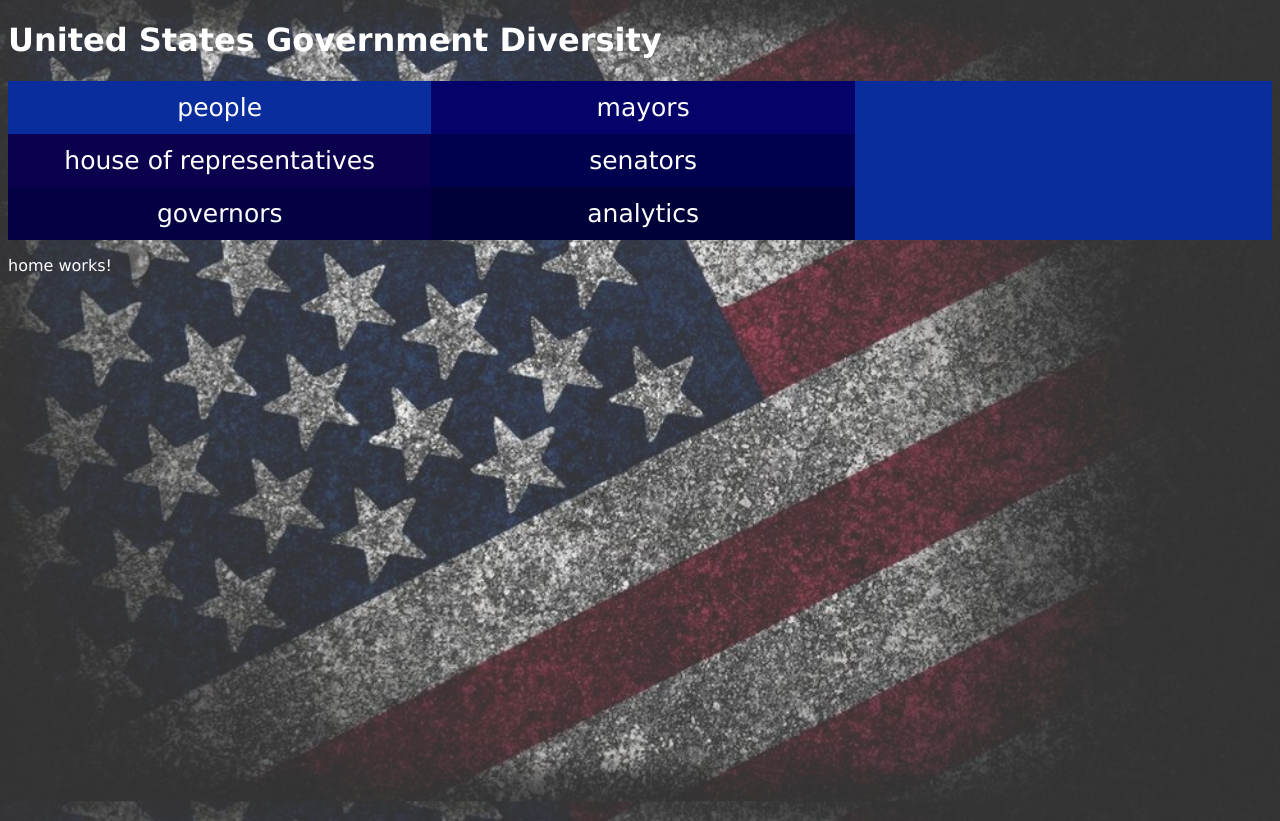
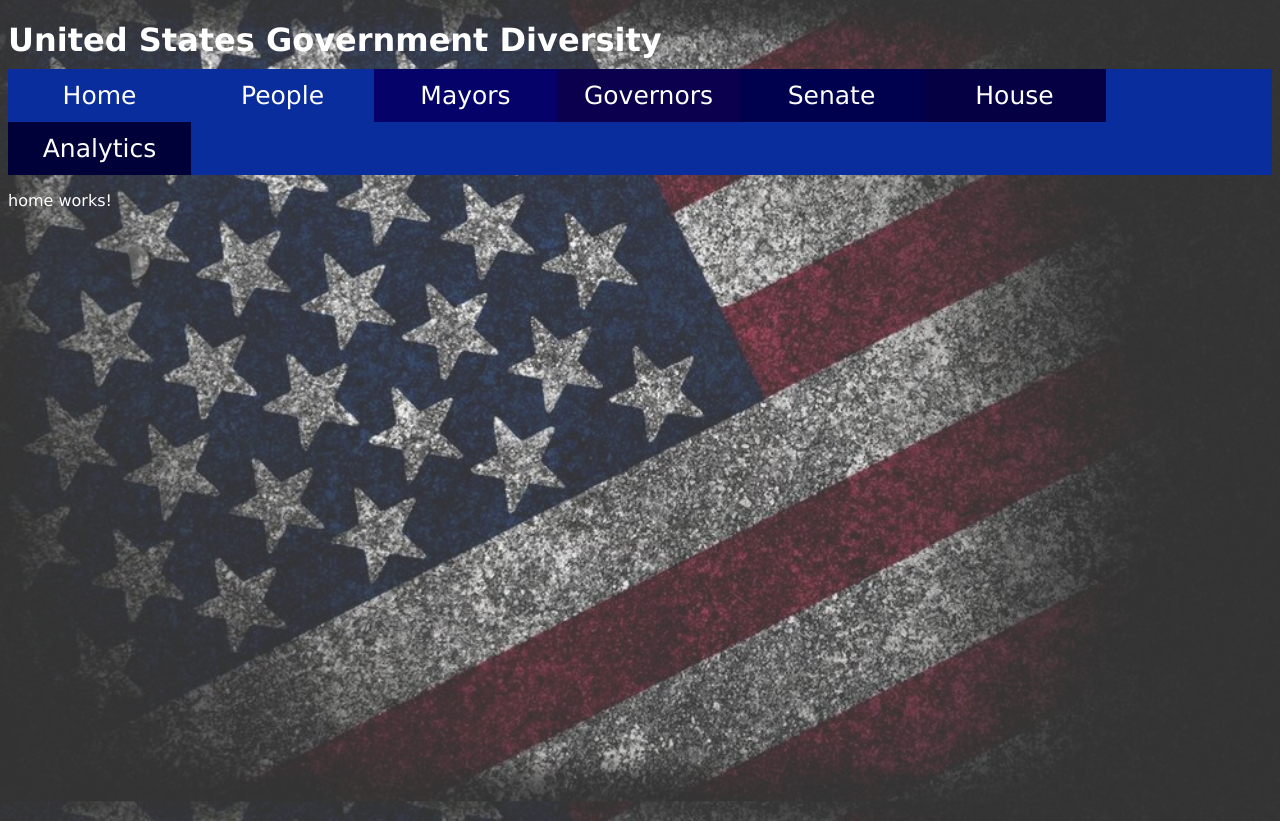
Before and after one commit to Cwiesen/DiversityInclusionFrontend, an Angular app: page /home in a window 1280 px wide. Built offline with nearby package versions, Linux system fonts and the light colour scheme.

Commit message:
Updated navbar

```diff
--- a/src/app/dashboard/dashboard.component.css
+++ b/src/app/dashboard/dashboard.component.css
@@ -4,6 +4,7 @@
     overflow: auto;
     position: sticky;
     top: 0;
+    margin-bottom: 10px;
   }
 
   /* Navigation links */
@@ -13,7 +14,7 @@
     color: white;
     text-decoration: none;
     font-size: 25px;
-    width: 31.6%; /* Four equal-width links. If you have two links, use 50%, and 33.33% for three links, etc.. */
+    width: 12.58%; /* Four equal-width links. If you have two links, use 50%, and 33.33% for three links, etc.. */
     text-align: center; /* If you want the text to be centered */
   }
 
--- a/src/app/dashboard/dashboard.component.html
+++ b/src/app/dashboard/dashboard.component.html
@@ -2,10 +2,11 @@
    United States Government Diversity
 </h1>
 <nav class="navbar">
-   <a class="a" routerLink="/persons">people</a>
-   <a class="b" routerLink="/mayors">mayors</a>
-   <a class="c" routerLink="/houses">house of representatives</a>
-   <a class="d" routerLink="/senators">senators</a>
-   <a class="e" routerLink="/governors">governors</a>
-   <a class="f" routerLink="/analytics">analytics</a>
+   <a class="a" routerLink="/home">Home</a>
+   <a class="a" routerLink="/persons">People</a>
+   <a class="b" routerLink="/mayors">Mayors</a>
+   <a class="c" routerLink="/governors">Governors</a>
+   <a class="d" routerLink="/senators">Senate</a>
+   <a class="e" routerLink="/houses">House</a>
+   <a class="f" routerLink="/analytics">Analytics</a>
 </nav>
--- a/src/styles.css
+++ b/src/styles.css
@@ -5,6 +5,10 @@
 
 body, html {
     height: 100%;
+  }
+
+  h1 {
+    margin-bottom: 10px;
   }
 
 table {
```
